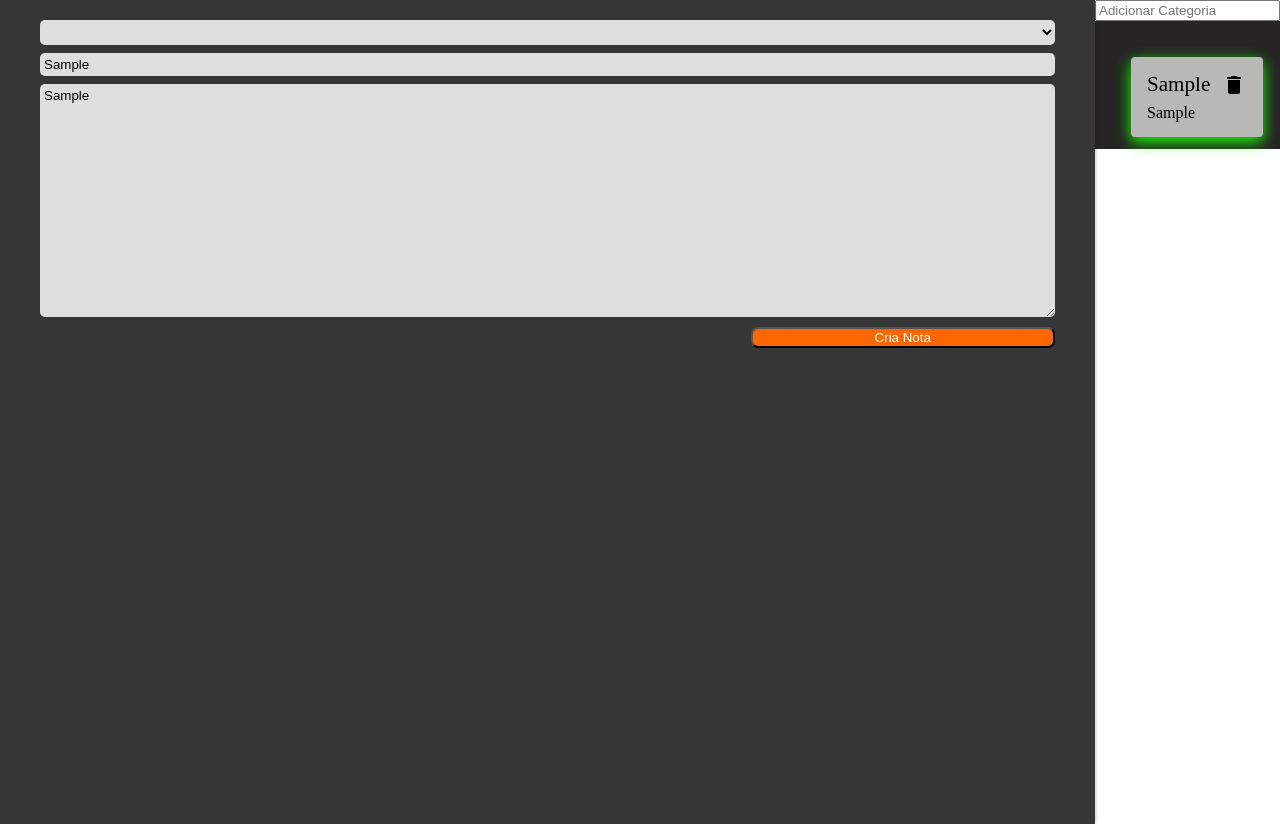
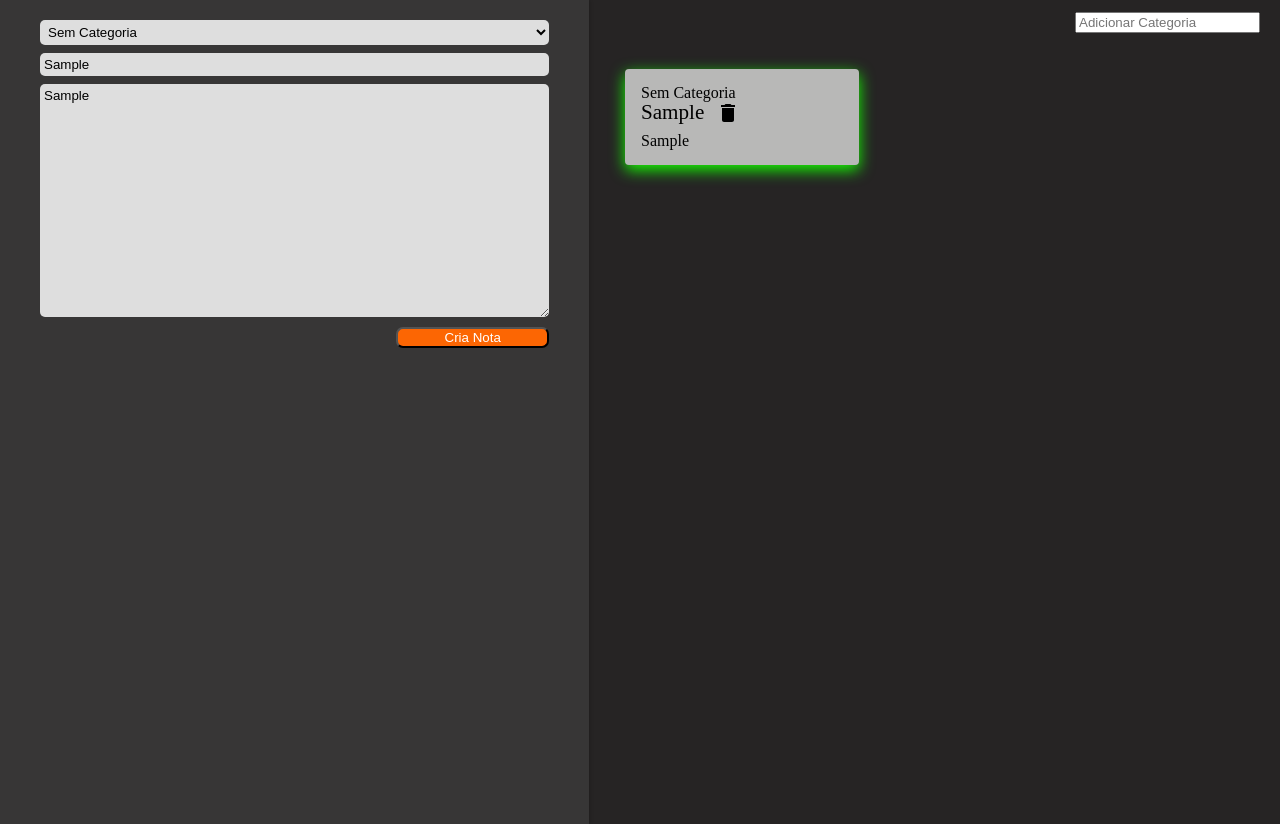
Before and after one commit to PabloHnunes/react-app-new, a React (Create React App) app: page / in a window 1280 px wide. Both pictures are taken after typing "Sample", "Sample" into the empty fields and a click on the button "Cria Nota". Built offline with nearby package versions, Linux system fonts and the light colour scheme.

Commit message:
adiciona estado de cada componente com rendereizacao dos mesmos

```diff
--- a/src/App.js
+++ b/src/App.js
@@ -1,51 +1,34 @@
-import React, { Component } from "react";
-import ListaDeNotas from "./components/ListaDeNotas/index";
-import FormularioCadastro from "./components/FormularioCadastro/index";
-import ListaDeCategorias from "./components/ListaDeCategorias";
-import "./assets/App.css";
-import "./assets/index.css";
+import React, { Component } from 'react';
+import ListaDeNotas from './components/ListaDeNotas/index';
+import FormularioCadastro from './components/FormularioCadastro/index';
+import ListaDeCategorias from './components/ListaDeCategorias';
+import Categorias from './dados/Categorias';
+import ArrayDeNotas from './dados/Notas';
+import './assets/App.css';
+import './assets/index.css';
 
 class App extends Component {
   constructor() {
     super();
-    this.state = {
-      notas: [],
-      categorias: [],
-    };
+    this.categorias = new Categorias();
+    this.notas = new ArrayDeNotas();
   }
-  criarNota(titulo, texto) {
-    const novaNota = { titulo, texto };
-    const novoArrayNotas = [...this.state.notas, novaNota];
-    const novoEstado = {
-      notas: novoArrayNotas,
-    };
-    this.setState(novoEstado);
-  }
-  deletarNota(index) {
-    let arrayNotas = this.state.notas;
-    arrayNotas.splice(index, 1);
-    this.setState({ notas: arrayNotas });
-  }
-  adicionarCategoria(nomeCategoria) {
-    const novoArrayCategoria = [...this.state.categorias, nomeCategoria];
-    const novoEstato = { ...this.state, categorias: novoArrayCategoria };
-    this.setState(novoEstato);
-  }
+
   render() {
     return (
       <section className="conteudo">
         <FormularioCadastro
-          categorias={this.state.categorias}
-          criarNota={this.criarNota.bind(this)}
+          categorias={this.categorias}
+          criarNota={this.notas.adicionarNota.bind(this.notas)}
         />
-        <main>
+        <main className={"conteudo-principal"}>
           <ListaDeCategorias
-            adicionarCategoria={this.adicionarCategoria.bind(this)}
-            categorias={this.state.categorias}
+            adicionarCategoria={this.categorias.adicionarCategoria.bind(this.categorias)}
+            categorias={this.categorias}
           />
           <ListaDeNotas
-            apagarNota={this.deletarNota.bind(this)}
-            notas={this.state.notas}
+            apagarNota={this.notas.apagarNota.bind(this.notas)}
+            notas={this.notas}
           />
         </main>
       </section>
--- a/src/assets/App.css
+++ b/src/assets/App.css
@@ -1,5 +1,10 @@
 .conteudo{
     display: flex;
+    background-color: var(--fundo);
+}
+
+.conteudo-principal{
+    flex-grow: 3;
 }
 
 :root {
--- a/src/components/CardNota/CardNota.jsx
+++ b/src/components/CardNota/CardNota.jsx
@@ -7,9 +7,10 @@ class CardNota extends Component {
         const indice = this.props.indice;
         this.props.apagarNota(indice);
     }
-    render() {
+  render() {
         return (
             <section className="card-nota">
+                <h2>{this.props.categoria}</h2>
                 <header className="card-nota_cabecalho">
                     <h3 className="card-nota_titulo">{this.props.titulo}</h3>
                     <DeleteSvg onClick={this.apagar.bind(this)}/>
--- a/src/components/FormularioCadastro/FomularioCadastro.jsx
+++ b/src/components/FormularioCadastro/FomularioCadastro.jsx
@@ -1,46 +1,66 @@
-import React, { Component } from "react";
-import "./style.css";
+import React, { Component } from 'react';
+import './style.css';
 
 class FormularioCadastro extends Component {
   constructor(props) {
     super(props);
-    this.titulo = "";
-    this.texto = "";
+    this.titulo = '';
+    this.texto = '';
+    this.categoria = 'Sem Categoria';
+    this.state = {categorias:[]}
   }
-  _handleTitulo(event) {
+  componentDidMount(){
+    this.props.categorias.inscrever(this.novaCategorias.bind(this));
+  }
+  novaCategorias(categorias){
+    this.setState({...this.state, categorias});
+  }
+  handleMudancaCategoria(event) {
+    event.stopPropagation();
+    this.categoria = event.target.value;
+  }
+
+  handleTitulo(event) {
     event.stopPropagation();
     this.titulo = event.target.value;
   }
-  _handleTexto(event) {
+
+  handleTexto(event) {
     event.stopPropagation();
     this.texto = event.target.value;
   }
-  _criarNota(event) {
+
+  criarNota(event) {
     event.preventDefault();
     event.stopPropagation();
-    this.props.criarNota(this.titulo, this.texto);
+    this.props.criarNota(this.titulo, this.texto, this.categoria);
   }
+
   render() {
     return (
-      <form className="form-cadastro" onSubmit={this._criarNota.bind(this)}>
-        <select className="form-cadastro_input">
-          {this.props.categorias.map((categoria) => {
-            return <option>{categoria}</option>;
+      <form className="form-cadastro" onSubmit={this.criarNota.bind(this)}>
+        <select
+          className="form-cadastro_input"
+          onChange={this.handleMudancaCategoria.bind(this)}
+        >
+          <option>Sem Categoria</option>
+          {this.state.categorias.map((categoria, index) => {
+            return <option key={index}>{categoria}</option>
           })}
         </select>
         <input
           className="form-cadastro_input"
           type="texte"
           placeholder="Título"
-          onChange={this._handleTitulo.bind(this)}
+          onChange={this.handleTitulo.bind(this)}
         />
         <textarea
           rows={15}
           className="form-cadastro_input"
           placeholder="Escreva sua nota..."
-          onChange={this._handleTexto.bind(this)}
+          onChange={this.handleTexto.bind(this)}
         />
-        <button className="from-cadastro_input form-cadastro_submit">
+        <button type="submit" className="from-cadastro_input form-cadastro_submit">
           Cria Nota
         </button>
       </form>
--- a/src/components/ListaDeCategorias/ListaDeCategorias.jsx
+++ b/src/components/ListaDeCategorias/ListaDeCategorias.jsx
@@ -1,30 +1,43 @@
-import React, { Component } from "react";
+import React, { Component } from 'react';
+import './style.css';
 
 class ListaDeCategorias extends Component {
-    _handlesEventInput(event){
-        if(event.key === "Enter"){
-            let valorCategoria = event.target.value;
+
+  constructor(){
+    super();
+    this.state = {categorias:[]}
+  }
+
+  componentDidMount(){
+    this.props.categorias.inscrever(this.novasCategorias.bind(this));
+  }
+
+  novasCategorias(categorias){
+    this.setState({...this.state, categorias});
+  }
+
+  handlesEventInput(event) {
+    if (event.key === 'Enter') {
+      const valorCategoria = event.target.value;
       this.props.adicionarCategoria(valorCategoria);
     }
   }
+
   render() {
     return (
       <section className="lista-categorias">
         <ul className="lista-categorias_lista">
-            {this.props.categorias.map((categoria, index) => {
-                return (
+          {this.state.categorias.map((categoria, index) => (
             <li key={index} className="lista-categorias_item">
               {categoria}
             </li>
-                );
-            })}
-          <li className="lista-categorias_item"></li>
+          ))}
         </ul>
         <input
           type="text"
           className="lista-categorias_input"
           placeholder="Adicionar Categoria"
-        onKeyUp={this._handlesEventInput.bind(this)}
+          onKeyUp={this.handlesEventInput.bind(this)}
         />
       </section>
     );
--- a/src/components/ListaDeCategorias/style.css
+++ b/src/components/ListaDeCategorias/style.css
@@ -1,12 +1,23 @@
-.lista-categoria{
-
+.lista-categorias{
+    background-color: var(--fundo);
+    display: flex;
+    flex-direction: row;
+    margin-top: 12px;
 }
-.lista-categoria_lista{
-
+.lista-categorias_lista{
+    background-color: var(--fundo);
+    flex: 1;
+    display: flex;
+    flex-direction: row;
+    justify-content: space-evenly;
 }
-.lista-categoria_item{
-
+.lista-categorias_item{
+    background-color: var(--secundaria);
+    color: white;
+    padding: 4px 8px;
+    border-radius: 10px;
+    font-family: Arial, Helvetica, sans-serif;
 }
-.lista-categoria_input{
-
+.lista-categorias_input{
+    margin-right: 20px;
 }
--- a/src/components/ListaDeNotas/ListaDeNotas.jsx
+++ b/src/components/ListaDeNotas/ListaDeNotas.jsx
@@ -3,10 +3,22 @@ import CardNota from '../CardNota/index';
 import './style.css'
 
 class ListaDeNotas  extends Component{
+
+  constructor(){
+    super();
+    this.state = {notas:[]};
+  }
+
+  componentDidMount(){
+    this.props.notas.inscrever(this.novasNotas.bind(this));
+  }
+  novasNotas(notas){
+    this.setState({...this.state, notas});
+  }
     render(){
         return(
           <ul className="lista-notas">
-             {this.props.notas.map((nota, index) => {
+             {this.state.notas.map((nota, index) => {
                return(
                 <li className="lista-notas_item" key={index}>
                   <CardNota
@@ -14,6 +26,7 @@ class ListaDeNotas  extends Component{
                   apagarNota={this.props.apagarNota}
                   titulo={nota.titulo}
                   texto={nota.texto}
+                  categoria={nota.categoria}
                   />
                 </li>
                )
--- a/src/components/ListaDeNotas/index.js
+++ b/src/components/ListaDeNotas/index.js
@@ -1,3 +1,3 @@
-import ListaDeNotas from "./ListaDeNotas";
+import ListaDeNotas from './ListaDeNotas';
 
 export default ListaDeNotas;
--- /dev/null
+++ b/src/dados/Categorias.js
@@ -0,0 +1,21 @@
+export default class Categorias {
+  constructor() {
+    this.categorias = [];
+    this.inscritos = [];
+  }
+
+  inscrever(func) {
+    this.inscritos.push(func);
+  }
+
+  notificar() {
+    this.inscritos.forEach((func) => {
+      func(this.categorias);
+    });
+  }
+
+  adicionarCategoria(novaCategoria) {
+    this.categorias.push(novaCategoria);
+    this.notificar();
+  }
+}
--- /dev/null
+++ b/src/dados/Notas.js
@@ -0,0 +1,34 @@
+export default class ArrayDeNotas {
+  constructor() {
+    this.notas = [];
+    this.inscritos = [];
+  }
+
+  adicionarNota(titulo, texto, categoria) {
+    const novaNota = new Nota(titulo, texto, categoria);
+    this.notas.push(novaNota);
+    this.notificar();
+  }
+
+  apagarNota(indice) {
+    this.notas.splice(indice, 1);
+    this.notificar();
+  }
+
+  inscrever(func) {
+    this.inscritos.push(func);
+  }
+
+  notificar() {
+    this.inscritos.forEach((func) => {
+      func(this.notas);
+    });
+  }
+}
+class Nota {
+  constructor(titulo, texto, categoria) {
+    this.titulo = titulo;
+    this.texto = texto;
+    this.categoria = categoria;
+  }
+}
```
Also changed, not shown: package.json (+8 -0 lines), 1 other file (tests, documents, lock files or other folders). Lines whose indentation alone changed are shown as unchanged.
